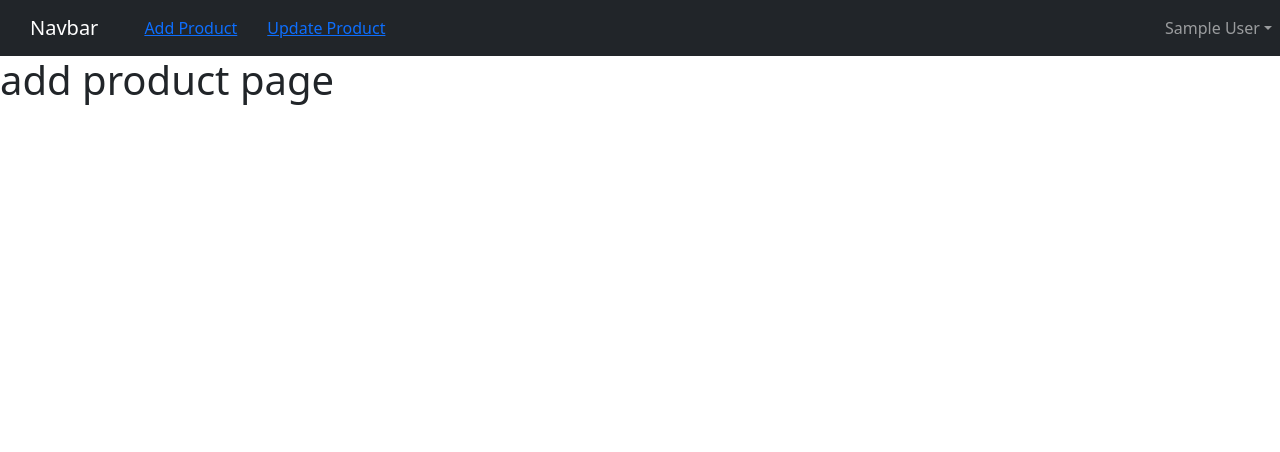
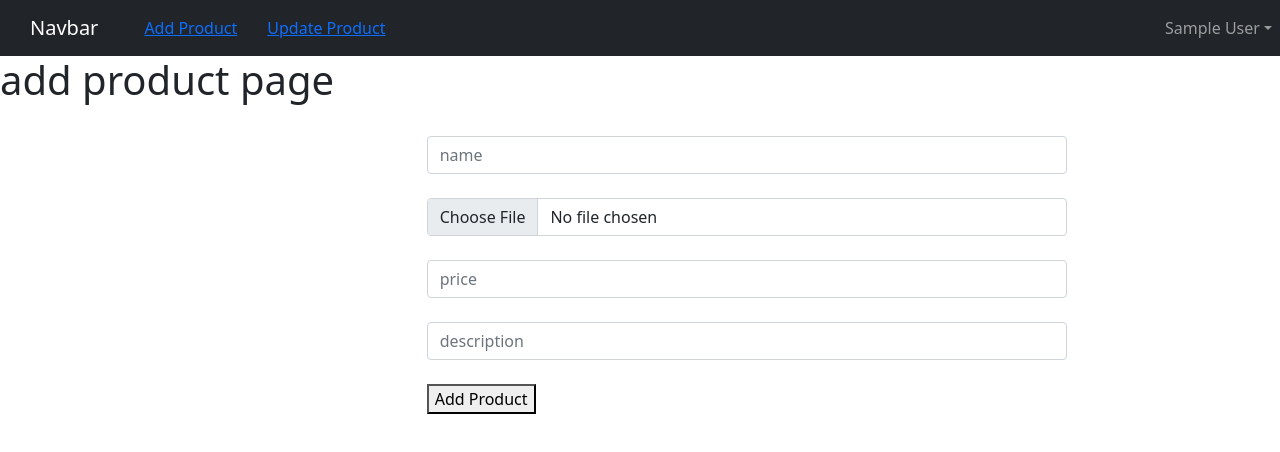
Before and after one commit to sharad9201/amazon-clone, a React (Create React App) app: page /add in a window 1280 px wide. Shown: the top 452 px of the page. Built offline with nearby package versions, Linux system fonts and the light colour scheme; sample sign-in values are in the browser's storage.

Commit message:
adding products

```diff
--- a/src/AddProduct.js
+++ b/src/AddProduct.js
@@ -1,11 +1,41 @@
 import Header from "./Header";
+import {useState} from 'react'
 
 function AddProduct(){
+    const [name, setName] = useState("")
+    const [file,setFile] =useState("")
+    const [price,setPrice]=useState("")
+    const [description,setDescription]=useState("")
+
+    async function addProduct(){
+        console.warn(name,file,price,description)
+        const formData = new FormData()
+        formData.append("file",file)
+        formData.append("name",name)
+        formData.append("price",price)
+        formData.append("description",description)
+        let result = await fetch("http://127.0.0.1:8000/api/addProduct",{
+            method:"POST",
+            body: formData
+        })
+        alert("Data has been saved")
+    }
 
     return (
         <div className="">
             <Header />
             <h1>add product page</h1>
+            <div className="col-sm-6 offset-sm-4">
+            <br />
+             <input type="text" className="form-control" onChange={(e)=>setName(e.target.value)} placeholder="name" /> <br />
+             <input type="file" className="form-control" onChange={(e)=>setFile(e.target.files[0])} placeholder="file" /> <br />
+             <input type="text" className="form-control" onChange={(e)=>setPrice(e.target.value)} placeholder="price" /> <br />
+             <input type="text" className="form-control" onChange={(e)=>setDescription(e.target.value)} placeholder="description" /> <br />
+
+                <button onClick={addProduct}> Add Product</button>
+
+            </div>
+
          </div>
    )
 }
--- a/src/Login.js
+++ b/src/Login.js
@@ -38,7 +38,7 @@
                     <br />
                     <input type="text" value={password} placeholder="password" onChange={(e)=>setPassword(e.target.value)} className="form-control" />
                     <br />
-                    <button onClick={logIn} className="btn btn-primary"> Sign up </button>
+                    <button onClick={logIn} className="btn btn-primary"> log up </button>
                 </div>
         </div>
     )
```
